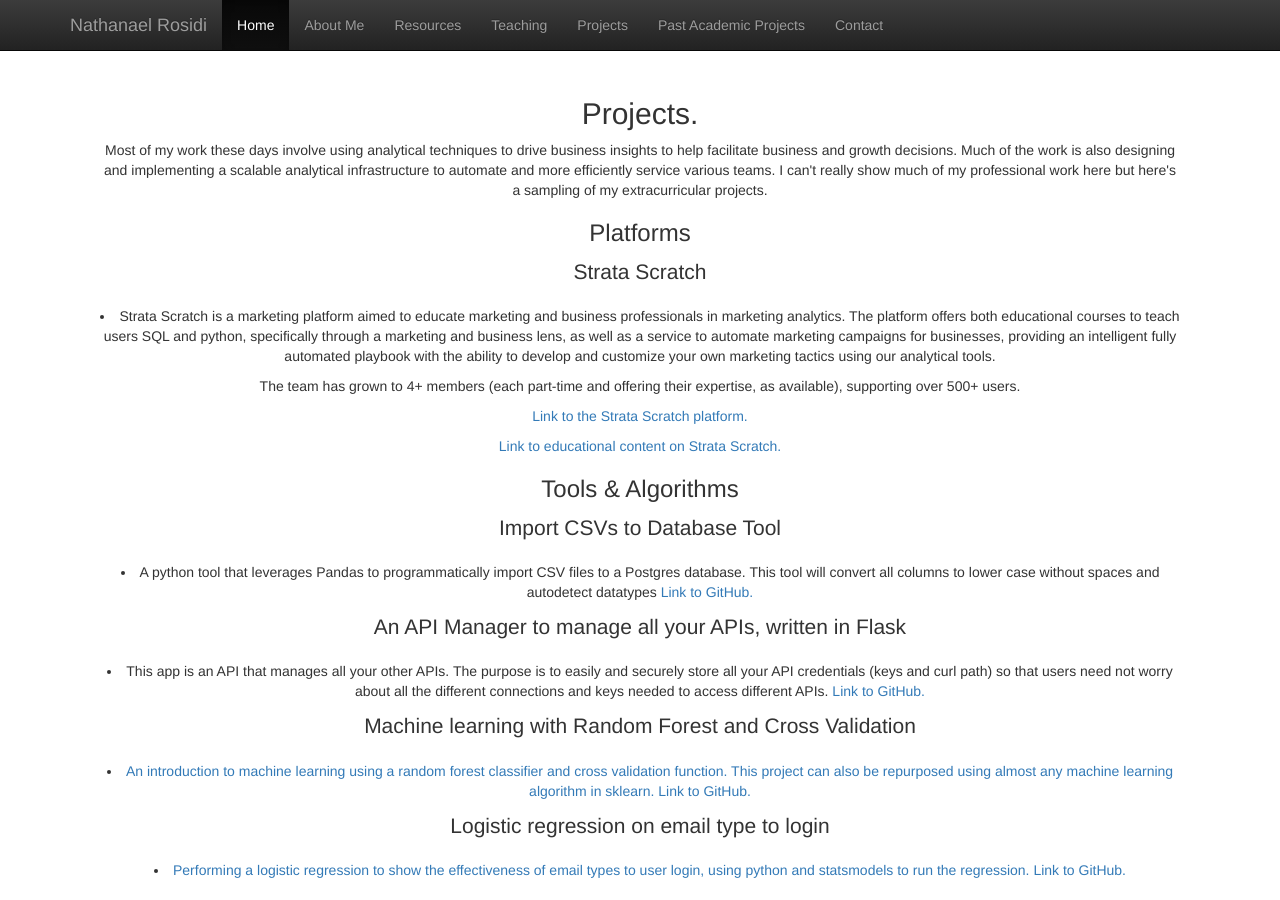
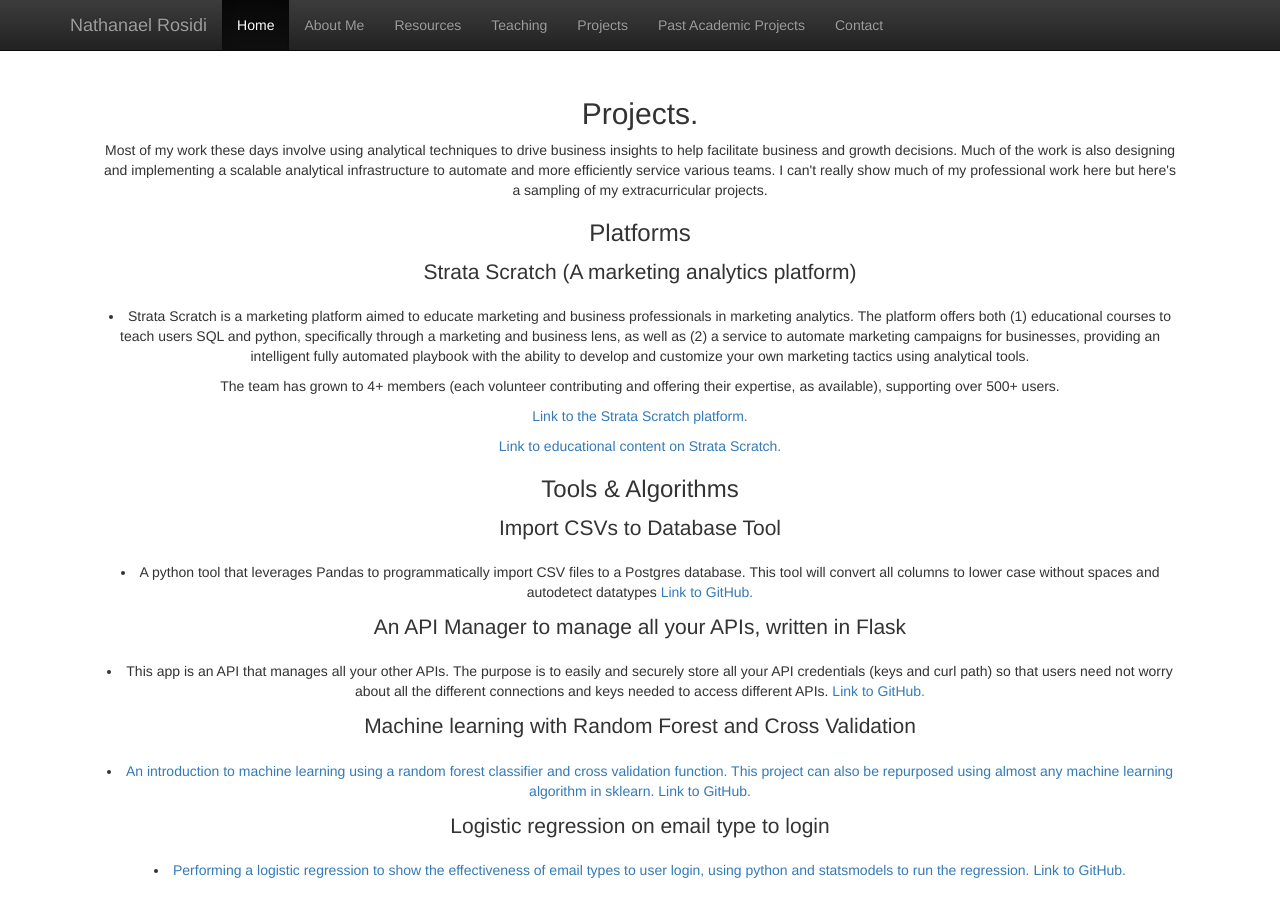
Before and after one commit to nlrosidi/nlrosidi.github.io, a Jekyll site: the page index.html, which Jekyll copies as it is, in a window 1280 px wide and 900 px high, scrolled down 1377 px. Built offline with Jekyll 4.4.1, drawn with Linux system fonts in a browser that asks for light colours; nearby versions of some CDN libraries.

Commit message:
Update index.html

```diff
--- a/index.html
+++ b/index.html
@@ -103,10 +103,10 @@
           <p>Most of my work these days involve using analytical techniques to drive business insights to help facilitate business and growth decisions. Much of the work is also designing and implementing a scalable analytical infrastructure to automate and more efficiently service various teams. I can't really show much of my professional work here but here's a sampling of my extracurricular projects.</p>
 		  <p></p>
 	  <h3 id="github">Platforms</h3>
-	      <p class="lead">Strata Scratch</p>
-		  <li>Strata Scratch is a marketing platform aimed to educate marketing and business professionals in marketing analytics. The platform offers both educational courses to teach users SQL and python, specifically through a marketing and business lens, as well as a service to automate marketing campaigns for businesses, providing an intelligent fully automated playbook with the ability to develop and customize your own marketing tactics using our analytical tools.
+	      <p class="lead">Strata Scratch (A marketing analytics platform)</p>
+		  <li>Strata Scratch is a marketing platform aimed to educate marketing and business professionals in marketing analytics. The platform offers both (1) educational courses to teach users SQL and python, specifically through a marketing and business lens, as well as (2) a service to automate marketing campaigns for businesses, providing an intelligent fully automated playbook with the ability to develop and customize your own marketing tactics using analytical tools.
 		<p></p>
-		      The team has grown to 4+ members (each part-time and offering their expertise, as available), supporting over 500+ users.
+		      The team has grown to 4+ members (each volunteer contributing and offering their expertise, as available), supporting over 500+ users.
 		<p></p>
 	        <a target="_blank" href="https://platform.stratascratch.com"> Link to the Strata Scratch platform.</a></li>
 		<p></p>
```
